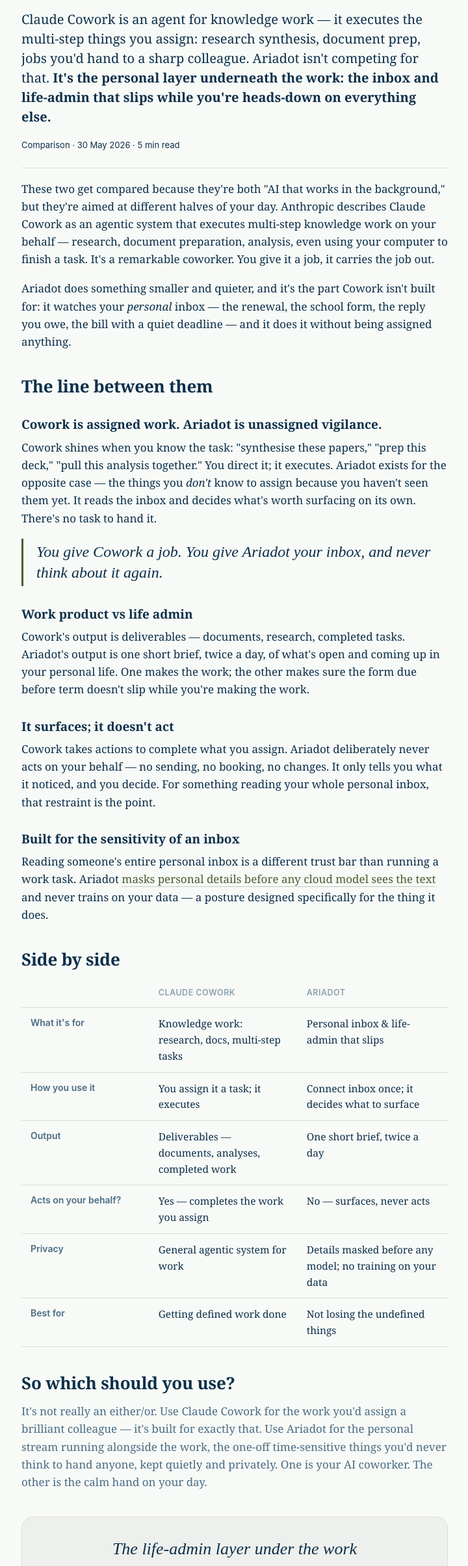
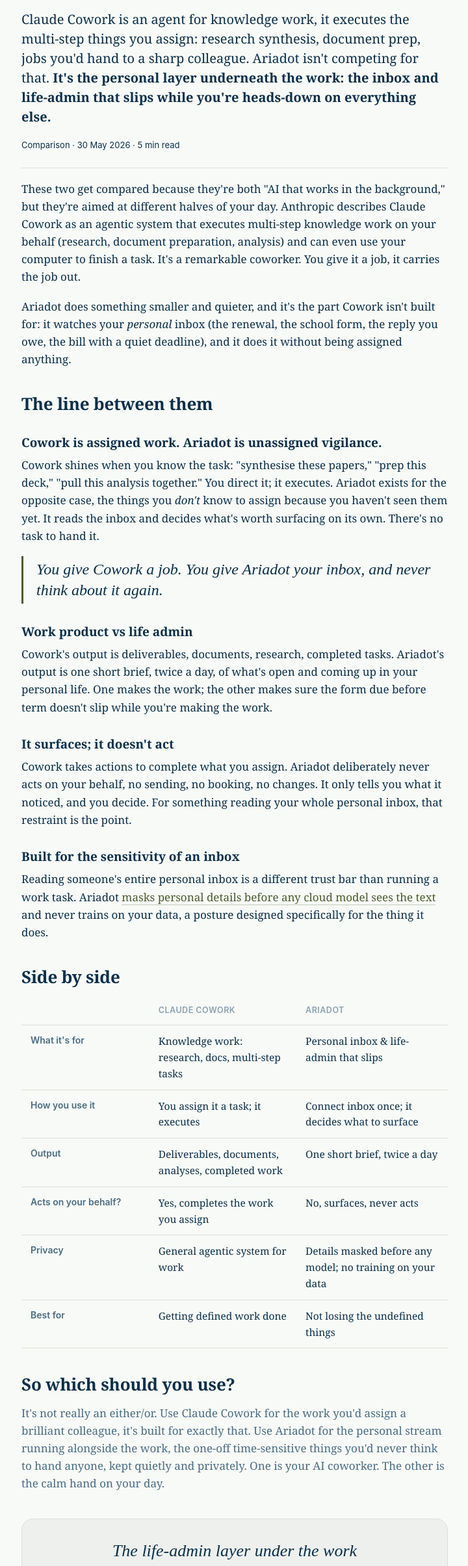
Before and after one commit to runwita/ariadot-site, a plain HTML site: page blog/claude-cowork-vs-ariadot.html in a window 1280 px wide. Shown: the part 298-2708 px from the top of the page at 65% size, without its empty margins (279-999 px from the left). Drawn offline with Linux system fonts and the light colour scheme; a web font is replaced by a local one.

Commit message:
Remove all em dashes from blog copy (Ariadot voice rule)
The comparison posts used &mdash; throughout, which violates the no-em-dash
rule for Ariadot-public copy. Replaced with commas for appositives, and
parentheses for inserted lists (e.g. 'masks personal details (names,
emails, phone numbers, account numbers) before any model'). Blog index
title em dash -> colon. Verified: zero em/en dashes (literal or entity),
parens balanced, JSON-LD still valid.

```diff
--- a/blog/claude-cowork-vs-ariadot.html
+++ b/blog/claude-cowork-vs-ariadot.html
@@ -174,28 +174,28 @@
     <p class="crumb"><a href="/blog/">Blog</a> &nbsp;/&nbsp; Comparisons</p>
     <p class="eyebrow">Claude Cowork vs Ariadot</p>
     <h1>A coworker for the work. <em>A quiet hand for the rest.</em></h1>
-    <p class="standfirst">Claude Cowork is an agent for knowledge work &mdash; it executes the multi-step things you assign: research synthesis, document prep, jobs you'd hand to a sharp colleague. Ariadot isn't competing for that. <b>It's the personal layer underneath the work: the inbox and life-admin that slips while you're heads-down on everything else.</b></p>
+    <p class="standfirst">Claude Cowork is an agent for knowledge work, it executes the multi-step things you assign: research synthesis, document prep, jobs you'd hand to a sharp colleague. Ariadot isn't competing for that. <b>It's the personal layer underneath the work: the inbox and life-admin that slips while you're heads-down on everything else.</b></p>
     <p class="meta">Comparison &middot; 30 May 2026 &middot; 5 min read</p>
 
-    <p>These two get compared because they're both "AI that works in the background," but they're aimed at different halves of your day. Anthropic describes Claude Cowork as an agentic system that executes multi-step knowledge work on your behalf &mdash; research, document preparation, analysis, even using your computer to finish a task. It's a remarkable coworker. You give it a job, it carries the job out.</p>
+    <p>These two get compared because they're both "AI that works in the background," but they're aimed at different halves of your day. Anthropic describes Claude Cowork as an agentic system that executes multi-step knowledge work on your behalf (research, document preparation, analysis) and can even use your computer to finish a task. It's a remarkable coworker. You give it a job, it carries the job out.</p>
 
-    <p>Ariadot does something smaller and quieter, and it's the part Cowork isn't built for: it watches your <i>personal</i> inbox &mdash; the renewal, the school form, the reply you owe, the bill with a quiet deadline &mdash; and it does it without being assigned anything.</p>
+    <p>Ariadot does something smaller and quieter, and it's the part Cowork isn't built for: it watches your <i>personal</i> inbox (the renewal, the school form, the reply you owe, the bill with a quiet deadline), and it does it without being assigned anything.</p>
 
     <h2>The line between them</h2>
 
     <h3>Cowork is assigned work. Ariadot is unassigned vigilance.</h3>
-    <p>Cowork shines when you know the task: "synthesise these papers," "prep this deck," "pull this analysis together." You direct it; it executes. Ariadot exists for the opposite case &mdash; the things you <i>don't</i> know to assign because you haven't seen them yet. It reads the inbox and decides what's worth surfacing on its own. There's no task to hand it.</p>
+    <p>Cowork shines when you know the task: "synthesise these papers," "prep this deck," "pull this analysis together." You direct it; it executes. Ariadot exists for the opposite case, the things you <i>don't</i> know to assign because you haven't seen them yet. It reads the inbox and decides what's worth surfacing on its own. There's no task to hand it.</p>
 
     <p class="pull">You give Cowork a job. You give Ariadot your inbox, and never think about it again.</p>
 
     <h3>Work product vs life admin</h3>
-    <p>Cowork's output is deliverables &mdash; documents, research, completed tasks. Ariadot's output is one short brief, twice a day, of what's open and coming up in your personal life. One makes the work; the other makes sure the form due before term doesn't slip while you're making the work.</p>
+    <p>Cowork's output is deliverables, documents, research, completed tasks. Ariadot's output is one short brief, twice a day, of what's open and coming up in your personal life. One makes the work; the other makes sure the form due before term doesn't slip while you're making the work.</p>
 
     <h3>It surfaces; it doesn't act</h3>
-    <p>Cowork takes actions to complete what you assign. Ariadot deliberately never acts on your behalf &mdash; no sending, no booking, no changes. It only tells you what it noticed, and you decide. For something reading your whole personal inbox, that restraint is the point.</p>
+    <p>Cowork takes actions to complete what you assign. Ariadot deliberately never acts on your behalf, no sending, no booking, no changes. It only tells you what it noticed, and you decide. For something reading your whole personal inbox, that restraint is the point.</p>
 
     <h3>Built for the sensitivity of an inbox</h3>
-    <p>Reading someone's entire personal inbox is a different trust bar than running a work task. Ariadot <a href="/safety">masks personal details before any cloud model sees the text</a> and never trains on your data &mdash; a posture designed specifically for the thing it does.</p>
+    <p>Reading someone's entire personal inbox is a different trust bar than running a work task. Ariadot <a href="/safety">masks personal details before any cloud model sees the text</a> and never trains on your data, a posture designed specifically for the thing it does.</p>
 
     <h2>Side by side</h2>
     <table class="cmp">
@@ -203,15 +203,15 @@
       <tbody>
         <tr><td>What it's for</td><td>Knowledge work: research, docs, multi-step tasks</td><td>Personal inbox &amp; life-admin that slips</td></tr>
         <tr><td>How you use it</td><td>You assign it a task; it executes</td><td>Connect inbox once; it decides what to surface</td></tr>
-        <tr><td>Output</td><td>Deliverables &mdash; documents, analyses, completed work</td><td>One short brief, twice a day</td></tr>
-        <tr><td>Acts on your behalf?</td><td>Yes &mdash; completes the work you assign</td><td>No &mdash; surfaces, never acts</td></tr>
+        <tr><td>Output</td><td>Deliverables, documents, analyses, completed work</td><td>One short brief, twice a day</td></tr>
+        <tr><td>Acts on your behalf?</td><td>Yes, completes the work you assign</td><td>No, surfaces, never acts</td></tr>
         <tr><td>Privacy</td><td>General agentic system for work</td><td>Details masked before any model; no training on your data</td></tr>
         <tr><td>Best for</td><td>Getting defined work done</td><td>Not losing the undefined things</td></tr>
       </tbody>
     </table>
 
     <h2>So which should you use?</h2>
-    <p class="muted">It's not really an either/or. Use Claude Cowork for the work you'd assign a brilliant colleague &mdash; it's built for exactly that. Use Ariadot for the personal stream running alongside the work, the one-off time-sensitive things you'd never think to hand anyone, kept quietly and privately. One is your AI coworker. The other is the calm hand on your day.</p>
+    <p class="muted">It's not really an either/or. Use Claude Cowork for the work you'd assign a brilliant colleague, it's built for exactly that. Use Ariadot for the personal stream running alongside the work, the one-off time-sensitive things you'd never think to hand anyone, kept quietly and privately. One is your AI coworker. The other is the calm hand on your day.</p>
 
     <div class="cta">
       <h3>The life-admin layer under the work</h3>
```
Also changed, not shown: blog/chatgpt-vs-ariadot.html (+8 -8 lines), blog/gemini-spark-vs-ariadot.html (+8 -8 lines), blog/index.html (+2 -2 lines).
